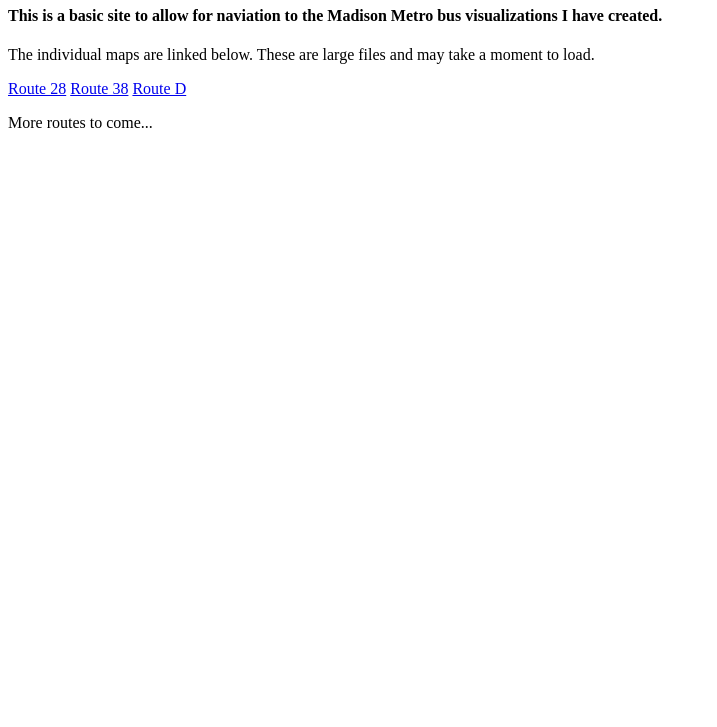
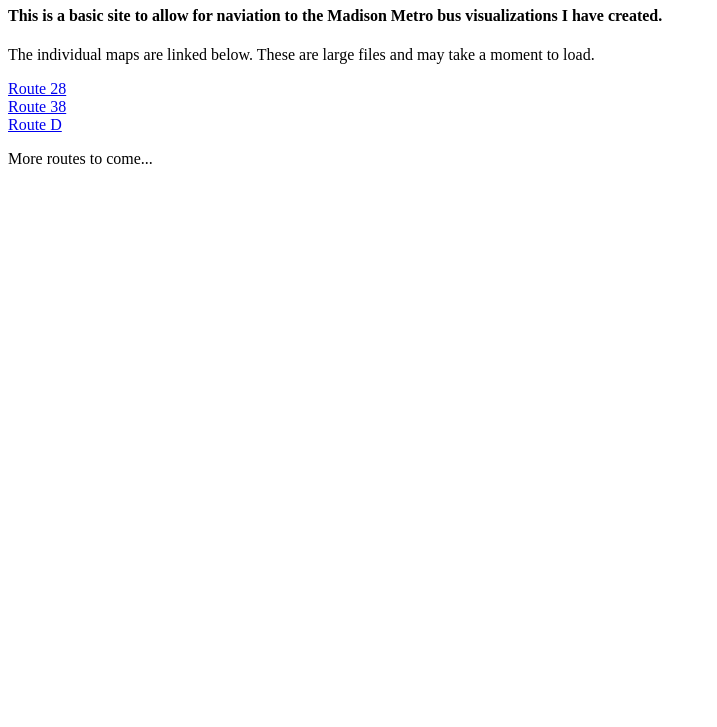
Before and after one commit to WholeGrainMustard/MadisonBuses, a plain HTML site: page index.html in a window 1280 px wide. Shown: the part 73-800 px from the top of the page, without its empty margins (0-717 px from the left). Drawn offline with Linux system fonts and the light colour scheme.

Commit message:
Added line breaks

```diff
--- a/index.html
+++ b/index.html
@@ -10,8 +10,8 @@
     <h1>Madison Metro Analysis Maps</h1>
     <h4>This is a basic site to allow for naviation to the Madison Metro bus visualizations I have created.</h4>
     <p>The individual maps are linked below. These are large files and may take a moment to load.</p>
-    <a href="routes/28.html">Route 28</a>
-    <a href="routes/38.html">Route 38</a>
-    <a href="routes/D.html">Route D</a>
+    <a href="routes/28.html">Route 28</a><br>
+    <a href="routes/38.html">Route 38</a><br>
+    <a href="routes/D.html">Route D</a><br>
     <p>More routes to come...</p>
 </body>
```
